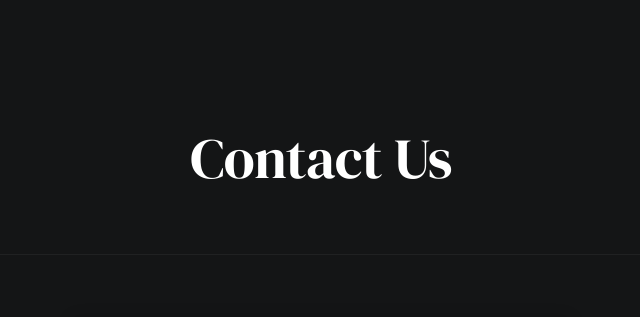
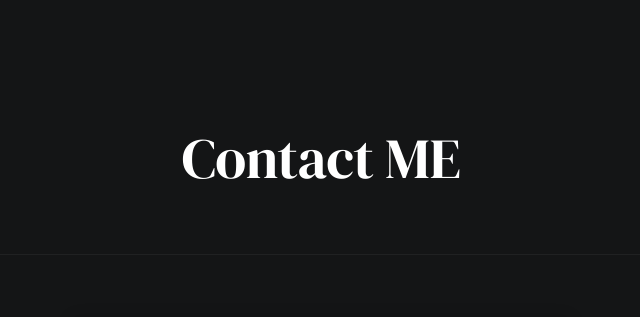
Before and after one commit to adwaithr2003/portfolio, a plain HTML site: page index.html in a window 1280 px wide. Shown: the part 4780-5097 px from the top of the page, without its empty margins (319-959 px from the left). Drawn offline with nearby package versions, Linux system fonts and the light colour scheme; a web font is replaced by a local one.

Commit message:
Update index.html

```diff
--- a/index.html
+++ b/index.html
@@ -354,7 +354,7 @@
             ================================================== -->
             <!-- Contact -->
             <section id="contacts">
-                <h1 class="text-center font-weight-bold text-primary">Contact Us</h1>
+                <h1 class="text-center font-weight-bold text-primary">Contact ME</h1>
                 <hr class="bg-light">
                 <h5 class="text-center text-success"></h5>
                 <form action="" method="post" id="contact-form" class="p-2">
```
